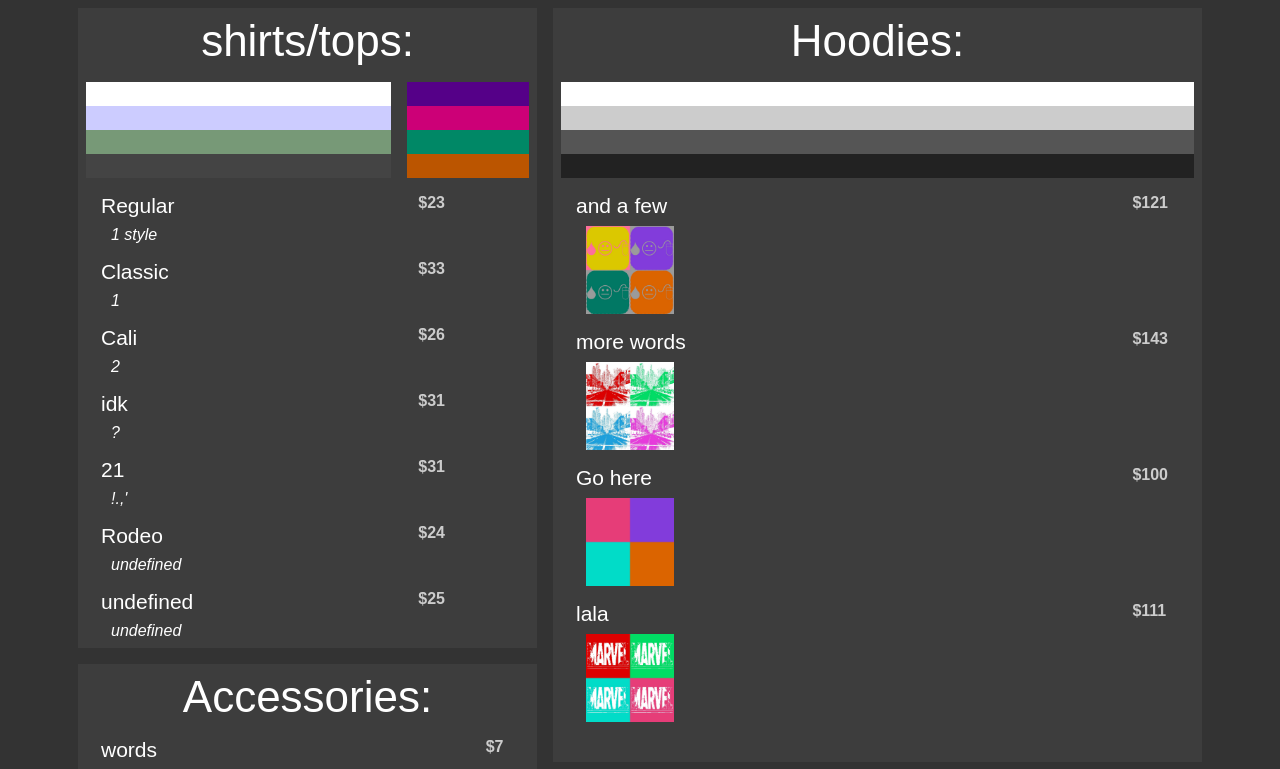
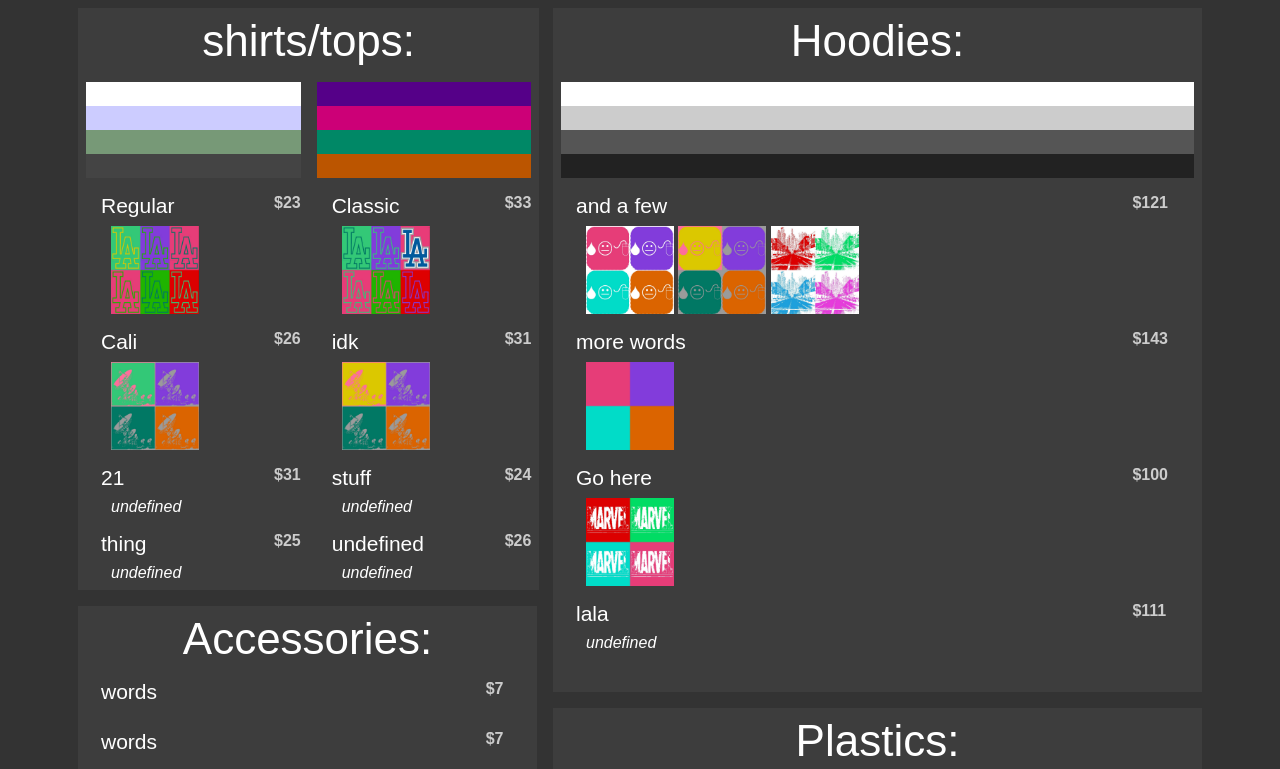
Before and after one commit to saulc/esk8calculator, a plain HTML site: page lola/index.html in a window 1280 px wide. Shown: the part 104-873 px from the top of the page. Drawn offline with nearby package versions, Linux system fonts and the light colour scheme.

Commit message:
split colum
...

```diff
--- a/lola/index.html
+++ b/lola/index.html
@@ -33,15 +33,15 @@
      <div class="col-md-5">
         <table class="table table-hover  table-borderless">
         <tr >
-        <td class="col-md-3 hd text-center" colspan="2">shirts/tops: </td>
+        <td class="col-md-3 hd text-center" colspan="4">shirts/tops: </td>
         </tr>
          <tr >
-            <td class="col-md-3" colspan="1">
+            <td class="col-md-3" colspan="2">
             <div style="background-color:#fff"><br></div>
             <div style="background-color:#ccf"><br></div>
             <div style="background-color:#797"><br></div>
             <div style="background-color:#444"><br></div></td>
-            <td class="col-md-3" colspan="1">
+            <td class="col-md-3" colspan="2">
             <div style="background-color:#508"><br></div>
             <div style="background-color:#c07"><br></div>
             <div style="background-color:#086"><br></div>
@@ -52,8 +52,7 @@
         <td class="col-md-7"><p class="mn" id="s1"></p>
         <p id="sd1" class="des"></p></td>
         <td class="col-md-1"><p id="sp1" class="pr"></p></td>
-        </tr>
-        <tr >
+
         <td class="col-md-7"><p id="s2" class="mn"></p>
         <p id="sd2" class="des"></p></td>
         <td class="col-md-1"><p id="sp2" class="pr"></p></td>
@@ -62,19 +61,16 @@
         <td class="col-md-7"><p id="s3" class="mn"></p>
         <p id="sd3" class="des"></p></td>
         <td class="col-md-1"><p id="sp3" class="pr"></p></td>
-        </tr>
-        <tr >
+
         <td class="col-md-7"><p id="s4" class="mn"></p>
         <p id="sd4" class="des"></p></td>
         <td class="col-md-1"><p id="sp4" class="pr"></p></td>
         </tr>
-
         <tr >
         <td class="col-md-7"><p id="s5" class="mn"></p>
         <p id="sd5" class="des"></p></td>
         <td class="col-md-1"><p id="sp5" class="pr"></p></td>
-        </tr>
-        <tr >
+
         <td class="col-md-7"><p id="s6" class="mn"></p>
         <p id="sd6" class="des"></p></td>
         <td class="col-md-1"><p id="sp6" class="pr"></p></td>
@@ -83,6 +79,10 @@
         <td class="col-md-7"><p id="s7" class="mn"></p>
         <p id="sd7" class="des"></p></td>
         <td class="col-md-1"><p id="sp7" class="pr"></p></td>
+
+        <td class="col-md-7"><p id="s8" class="mn"></p>
+        <p id="sd8" class="des"></p></td>
+        <td class="col-md-1"><p id="sp8" class="pr"></p></td>
         </tr>
 
         </table>
@@ -187,9 +187,9 @@
         <tr >
         <td class="col-md-3" colspan="2">
         <div style="background-color:#fff"><br></div>
-        <div style="background-color:#ccc"><br></div>
-        <div style="background-color:#555"><br></div>
-        <div style="background-color:#222"><br></div></td>
+        <div style="background-color:#a0f"><br></div>
+        <div style="background-color:#595"><br></div>
+        <div style="background-color:#444"><br></div></td>
         <td class="col-md-3" colspan="2">
         <div style="background-color:#0ff"><br></div>
         <div style="background-color:#c07">  Sold out.<br></div>
--- a/lola/myscripts.js
+++ b/lola/myscripts.js
@@ -61,10 +61,13 @@ document.getElementById("table").innerHTML = show(d);
 							  "more", "less", "whatever"
 						]
 
-		var sn = [23, 33, 26, 31, 31, 24, 25 ];
-		var san = ["Regular", "Classic", "Cali","idk", "21", "Rodeo", "undefined"];
+		var sn = [23, 33, 26, 31, 31, 24, 25, 26 ];
+		var san = ["Regular", "Classic", "Cali","idk", "21", "stuff", "thing", "undefined"];
 		var sd = [
-							"1 style", "1", "2", "?", "!.,'"
+					'<img src="./res/lad.jpg" alt="SK8" width="88">',
+					'<img src="./res/lado.jpg" alt="SK8" width="88">',
+					'<img src="./res/vlm.jpg" alt="SK8" width="88">',
+					'<img src="./res/vla.jpg" alt="SK8" width="88">',
 				]
 					var c = [ 7, 7, 7, 6, 5, 5, 5];
 					var cn = [
@@ -75,8 +78,7 @@ document.getElementById("table").innerHTML = show(d);
 				var ap = [121, 143, 100, 111, 51];
 				const a = [ "and a few", "more words", "Go here", "lala"];
 				const ad = [
-						'<img src="./res/sk88.jpg" alt="SK8" width="88">',
-						'<img src="./res/la.jpg" alt="SK8" width="88">',
+						'<img src="./res/sk.jpg" alt="SK8" width="88"> <img src="./res/sk88.jpg" alt="SK8" width="88"> <img src="./res/la.jpg" alt="SK8" width="88">',
 						'<img src="./res/bg.jpg" alt="SK8" width="88">',
 						'<img src="./res/mv.jpg" alt="SK8" width="88">',
 									];
```
Also changed, not shown: lola/res/ff.jpg (added), lola/res/lad.jpg (added), lola/res/lado.jpg (added), lola/res/vla.jpg (added), lola/res/vlm.jpg (added).
